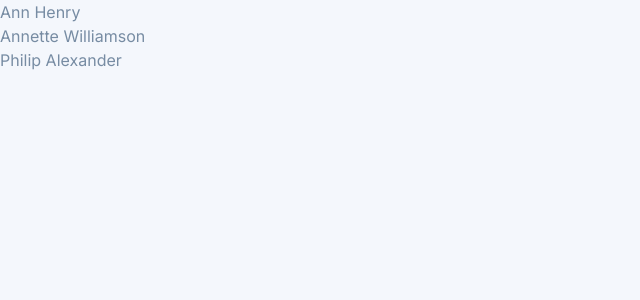
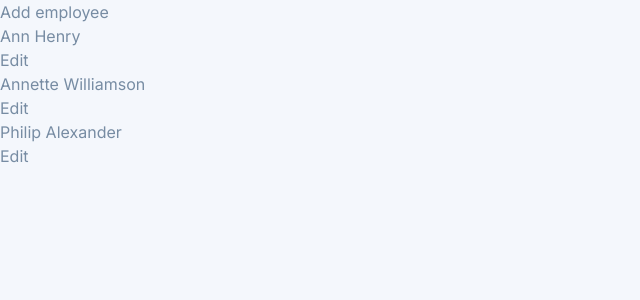
Before and after one commit to chrisgrabinski/remote-frontend-exercise, a Next.js app: page / in a window 1280 px wide. Shown: the top 300 px of the page, without its empty margins (0-640 px from the left). Built offline with nearby package versions, Linux system fonts and the light colour scheme.

Commit message:
added links to routes

```diff
--- a/pages/index.js
+++ b/pages/index.js
@@ -1,14 +1,21 @@
 import React, { useContext } from "react";
+import Link from "next/link";
 import { EmployeesContext } from "../context/EmployeesContext";
 
 export default function IndexPage() {
   const { employees } = useContext(EmployeesContext);
 
   return (
-    <ul>
-      {employees.map((employee) => (
-        <li key={employee.id}>{employee.name}</li>
-      ))}
-    </ul>
+    <>
+      <Link href="/add">Add employee</Link>
+      <ul>
+        {employees.map((employee) => (
+          <li key={employee.id}>
+            <p>{employee.name}</p>
+            <Link href={`/edit/${employee.id}`}>Edit</Link>
+          </li>
+        ))}
+      </ul>
+    </>
   );
 }
```
